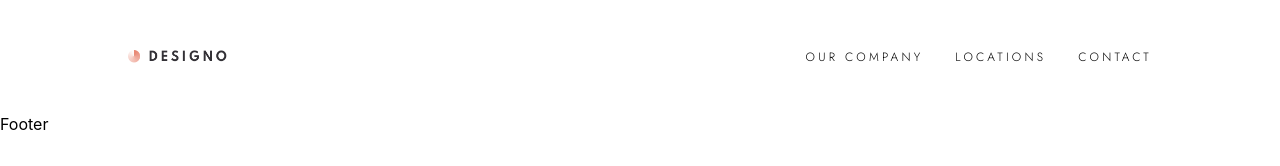
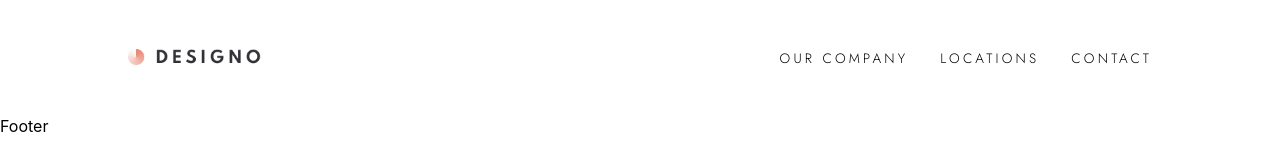
Before and after one commit to naser23/designo-mulit-page-site, a React (Create React App) app: page / in a window 1280 px wide. Shown: the top 166 px of the page. Built offline with nearby package versions, Linux system fonts and the light colour scheme.

Commit message:
Working on integrating mobileNavbar.

```diff
--- /dev/null
+++ b/src/components/MobileNav.js
@@ -0,0 +1,15 @@
+import React from "react";
+
+function MobileNav() {
+  return (
+    <nav className="mobileNav">
+      <div className="mobileNavLinks">
+        <p className="mobileNavLink">OUR COMPANY</p>
+        <p className="mobileNavLink">OUR COMPANY</p>
+        <p className="mobileNavLink">OUR COMPANY</p>
+      </div>
+    </nav>
+  );
+}
+
+export default MobileNav;
--- a/src/components/Navbar.js
+++ b/src/components/Navbar.js
@@ -1,15 +1,28 @@
 import React from "react";
+import { useState } from "react";
 import LogoDark from "../assets/shared/desktop/logo-dark.png";
 import HamburgerIcon from "../assets/shared/mobile/icon-hamburger.svg";
 import CloseIcon from "../assets/shared/mobile/icon-close.svg";
+import MobileNav from "./MobileNav";
 
 function Navbar() {
+  const [isOpen, setIsOpen] = useState(false);
+
+  function onClick() {
+    setIsOpen(!isOpen);
+  }
+
   return (
-    <header className="navbar font-40">
-      {/* <div className="logoArea">
-      </div> */}
-      <img className="logo" src={LogoDark} alt="Light logo" />
-      <img className="hamburgerIcon" src={HamburgerIcon} alt="Hamburger Icon" />
+    <header className="navbar">
+      <div className="logoArea">
+        <img className="logo" src={LogoDark} alt="Light logo" />
+        <img
+          className="hamburgerIcon"
+          src={isOpen ? CloseIcon : HamburgerIcon}
+          alt="Hamburger Icon"
+          onClick={onClick}
+        />
+      </div>
 
       <nav className="navLinks">
         <ul className="links font-20">
--- a/src/css/navbar.css
+++ b/src/css/navbar.css
@@ -1,8 +1,14 @@
 .navbar {
   display: flex;
+  flex-direction: column;
   justify-content: space-between;
   align-items: center;
   padding: 2rem 1.5rem;
+}
+
+.logoArea {
+  display: flex;
+  justify-content: space-between;
 }
 
 .logo {
@@ -11,16 +17,35 @@
 
 .hamburgerIcon {
   width: 1.5rem;
-  height: 1rem;
+  height: 1.25rem;
 }
 
 .navLinks {
   display: none;
 }
 
+/* MobileNav styling */
+.mobileNav {
+  width: 100%;
+  background-color: black;
+}
+
+.mobileNavLinks {
+  display: flex;
+  flex-direction: column;
+  list-style-type: none;
+  font-size: 1.25rem;
+  color: white;
+}
+
 @media (min-width: 567.98px) {
+  .navbar {
+    display: grid;
+    grid-template-columns: 1fr 2fr;
+  }
+
   .logo {
-    width: 25%;
+    width: 75%;
   }
 
   .hamburgerIcon {
@@ -33,12 +58,19 @@
 
   .links {
     display: flex;
+
+    justify-content: end;
     list-style-type: none;
     gap: 1rem;
   }
 
   .link {
-    font-size: 0.75rem;
+    font-size: 0.85rem;
+    letter-spacing: 0.2rem;
+  }
+
+  .mobileNav {
+    display: none;
   }
 }
 @media (min-width: 767.98px) {
@@ -46,9 +78,9 @@
     padding: 2rem 2rem;
   }
 
-  .logo {
-    width: 20%;
-  }
+  /* .logo {
+    width: 40%;
+  } */
 }
 @media (min-width: 991.98px) {
   .navbar {
@@ -56,15 +88,16 @@
   }
 
   .logo {
-    width: 15%;
+    width: 60%;
   }
 
   .links {
+    font-size: 1rem;
     gap: 2rem;
   }
 }
 @media (min-width: 1199.98px) {
   .logo {
-    width: 10%;
+    width: 40%;
   }
 }
```
